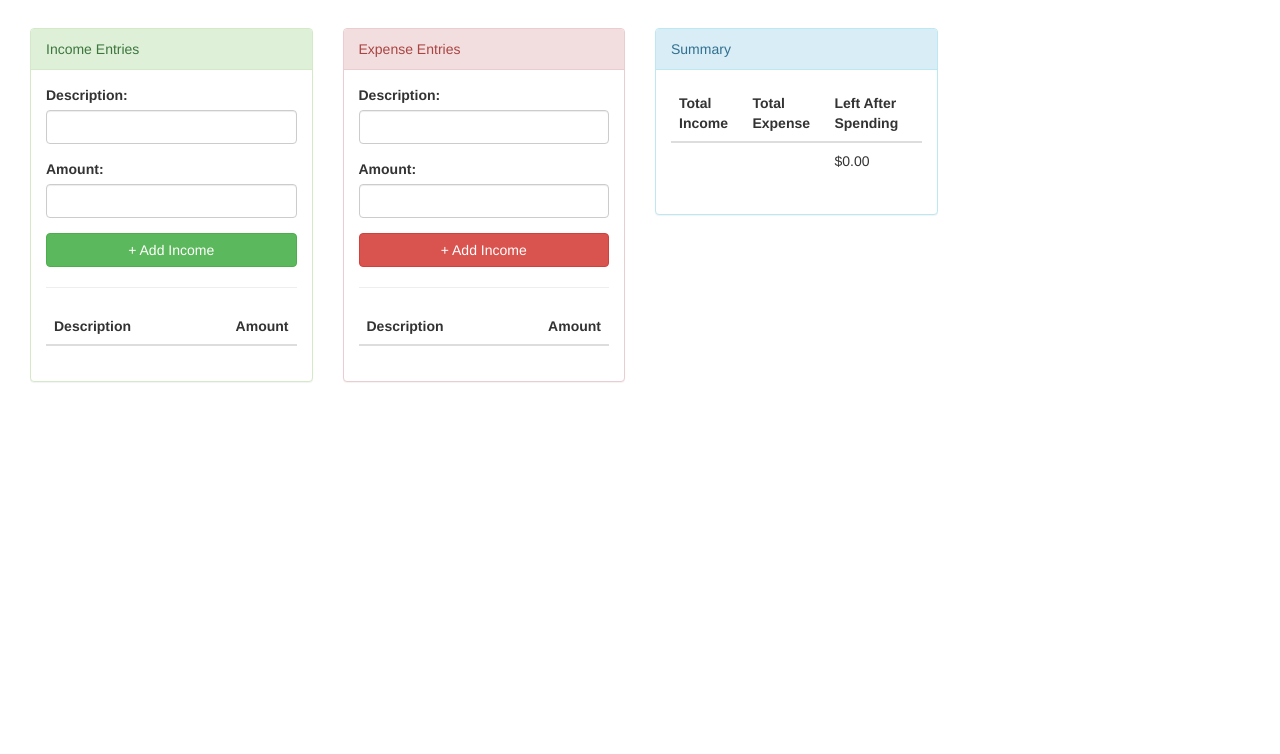
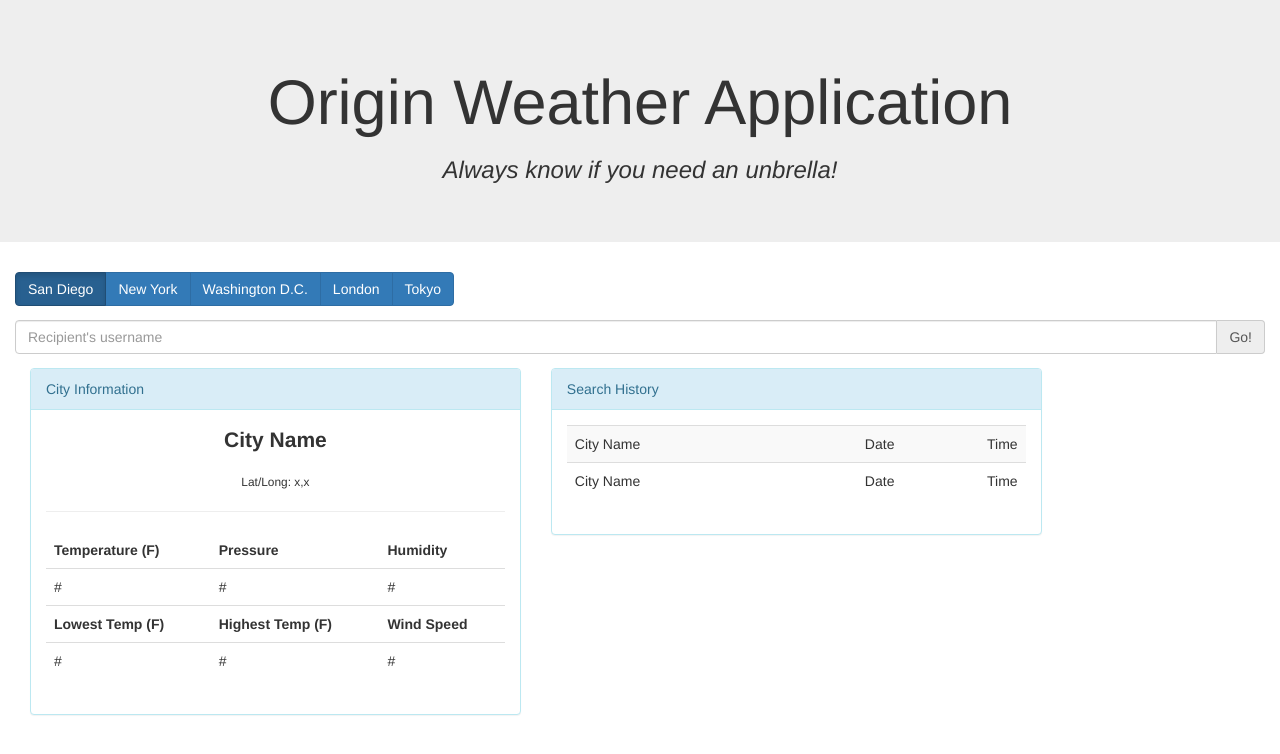
Before and after one commit to skcali/WeatherApp, a website: page index.html in a window 1280 px wide. Drawn offline with nearby package versions, Linux system fonts and the light colour scheme; files that its build step writes are made by us from their sources; a script that the page names is missing.

Commit message:
Template Final

```diff
--- a/app/controller/BudgetTracker.controller.js
+++ /dev/null
@@ -1,28 +0,0 @@
-(function() {
-    'use strict';
-
-    angular
-        .module('BudgetTracker')
-        .controller('BudgetTrackerCtrl', BudgetTrackerCtrl);
-
-    /* @ngInject */
-    function BudgetTrackerCtrl() {
-        var vm = this;
-
-        // Declare empty expense and income arrays
-        vm.addExpense = [];
-        vm.addIncome = [];
-
-        // Function to add another item to the expense array when clicked
-        vm.addExpenseClick = function (name, amount) {
-          vm.addExpense.push(vm.expenseInput);
-          vm.expenseInput = {};
-        };
-
-        // Function to add another item to the income array when clicked
-        vm.addIncomeClick = function (name, amount) {
-          vm.addIncome.push(vm.incomeInput);
-          vm.incomeInput = {};
-        };
-    }
-})();
--- /dev/null
+++ b/app/controller/WeatherApp.controller.js
@@ -0,0 +1,12 @@
+(function() {
+    'use strict';
+
+    angular
+        .module('WeatherApp')
+        .controller('WeatherAppCtrl', WeatherAppCtrl);
+
+    /* @ngInject */
+    function WeatherAppCtrl() {
+
+    }
+})();
--- a/app/module.app.js
+++ b/app/module.app.js
@@ -2,5 +2,5 @@
     'use strict';
 
     angular
-        .module('BudgetTracker', []);
+        .module('WeatherApp', []);
 })();
--- a/index.html
+++ b/index.html
@@ -17,97 +17,95 @@
     <!-- endinject -->
 </head>
 
-<body ng-controller="BudgetTrackerCtrl as btCtrl">
+<body ng-controller="WeatherApp as weatherCtrl">
     <!-- bower:js -->
     <script src="bower_components/angular/angular.js"></script>
     <script src="bower_components/jquery/dist/jquery.js"></script>
     <script src="bower_components/bootstrap/dist/js/bootstrap.js"></script>
     <!-- endbower -->
+    <div class="jumbotron" style="text-align: center;">
+        <h1>Origin Weather Application</h1>
+        <h3 style="font-style: italic">Always know if you need an unbrella!</h3>
+    </div>
     <div class="container-fluid">
-        <div class="col-md-3 top-buffer">
-            <div class="panel panel-success top-buffer">
-                <div class="panel-heading">Income Entries</div>
+        <div class="btn-group" data-toggle="buttons">
+            <label class="btn btn-primary active">
+              <input type="radio" name="options" id="option1" autocomplete="off" checked>San Diego
+            </label>
+            <label class="btn btn-primary">
+              <input type="radio" name="options" id="option2" autocomplete="off">New York
+            </label>
+            <label class="btn btn-primary">
+              <input type="radio" name="options" id="option3" autocomplete="off">Washington D.C.
+            </label>
+            <label class="btn btn-primary">
+              <input type="radio" name="options" id="option3" autocomplete="off">London
+            </label>
+            <label class="btn btn-primary">
+              <input type="radio" name="options" id="option3" autocomplete="off">Tokyo
+            </label>
+        </div>
+        <div class="input-group top-buffer">
+            <input type="text" class="form-control" placeholder="Recipient's username" aria-describedby="basic-addon2">
+            <span class="input-group-addon" id="basic-addon2">Go!</span>
+        </div>
+        <div class="col-md-5 top-buffer margin: auto">
+            <div class="panel panel-info">
+                <div class="panel-heading">City Information</div>
                 <div class="panel-body">
-                    <div class="form-group">
-                        <label>Description:</label>
-                        <input ng-model="btCtrl.incomeInput.name" type="text" class="form-control" />
-                    </div>
-                    <div class="form-group">
-                        <label>Amount:</label>
-                        <input type="number" class="form-control" ng-model="btCtrl.incomeInput.amount" />
-                    </div>
-                    <button type="button" class="btn btn-success btn-block" ng-click="btCtrl.addIncomeClick()">+ Add Income</button>
+                    <p class="text-center lead"><strong>City Name</strong></p>
+                    <p class="text-center small">Lat/Long: x,x</p>
                     <hr>
                     <table class="table">
                         <thead>
                             <tr>
-                                <th>Description</th>
-                                <th class="text-right">Amount</th>
+                                <td><strong>Temperature (F)</strong></td>
+                                <td><strong>Pressure</strong></td>
+                                <td><strong>Humidity</strong></td>
                             </tr>
                         </thead>
                         <tbody>
-                            <tr ng-repeat="income in btCtrl.addIncome">
-                                <td>{{income.name}}</td>
-                                <td class="text-right">{{income.amount | currency}}</td>
-                                <td ng-init="btCtrl.incomeSum = btCtrl.incomeSum + income.amount"></td>
+                            <tr>
+                                <td>#</td>
+                                <td>#</td>
+                                <td>#</td>
+                            </tr>
+                        </tbody>
+                        <thead>
+                            <tr>
+                                <td><strong>Lowest Temp (F)</strong></td>
+                                <td><strong>Highest Temp (F)</strong></td>
+                                <td><strong>Wind Speed</strong></td>
+                            </tr>
+                        </thead>
+                        <tbody>
+                            <tr>
+                                <td>#</td>
+                                <td>#</td>
+                                <td>#</td>
                             </tr>
                         </tbody>
                     </table>
                 </div>
             </div>
         </div>
-        <div class="col-md-3 top-buffer">
-            <div class="panel panel-danger top-buffer">
-                <div class="panel-heading">Expense Entries</div>
+        <div class="col-md-5 top-buffer margin: auto">
+            <div class="panel panel-info">
+                <div class="panel-heading">Search History</div>
                 <div class="panel-body">
-                    <div class="form-group">
-                        <label>Description:</label>
-                        <input ng-model="btCtrl.expenseInput.name" type="text" class="form-control" />
-                    </div>
-                    <div class="form-group">
-                        <label>Amount:</label>
-                        <input type="number" class="form-control" ng-model="btCtrl.expenseInput.amount" />
-                    </div>
-                    <button type="button" class="btn btn-danger btn-block" ng-click="btCtrl.addExpenseClick()">+ Add Income</button>
-                    <hr>
-                    <table class="table">
-                        <thead>
+                    <table class="table table-striped">
+                        <tbody>
                             <tr>
-                                <th>Description</th>
-                                <th class="text-right">Amount</th>
+                                <td>City Name</td>
+                                <td class="text-right">Date</td>
+                                <td class="text-right">Time</td>
                             </tr>
-                        </thead>
-                        <tbody>
-                            <tr ng-repeat="expense in btCtrl.addExpense">
-                                <td>{{expense.name}}</td>
-                                <td class="text-right">{{expense.amount | currency}}</td>
-                                <td ng-init="btCtrl.expenseSum = btCtrl.expenseSum + expense.amount"></td>
+                            <tr>
+                                <td>City Name</td>
+                                <td class="text-right">Date</td>
+                                <td class="text-right">Time</td>
                             </tr>
                         </tbody>
-                    </table>
-                </div>
-            </div>
-        </div>
-        <div class="col-md-3 top-buffer">
-            <div class="panel panel-info top-buffer">
-                <div class="panel-heading">Summary</div>
-                <div class="panel-body">
-                    <table class="table">
-                        <thead>
-                            <tr>
-                                <th>Total Income</th>
-                                <th>Total Expense</th>
-                                <th>Left After Spending</th>
-                            </tr>
-                        </thead>
-                        <tbody>
-                            <tr>
-                                <td>{{btCtrl.incomeSum | currency}}</td>
-                                <td>{{btCtrl.expenseSum | currency}}</td>
-                                <td>{{btCtrl.incomeSum - btCtrl.expenseSum | currency}}</td>
-                            </tr>
-                        </tbody>
-                    </table>
                 </div>
             </div>
         </div>
@@ -118,7 +116,7 @@
     <script src="https://ajax.googleapis.com/ajax/libs/angularjs/1.6.2/angular.min.js"></script>
     <!-- inject:js -->
     <script src="app/module.app.js"></script>
-    <script src="app/controller/BudgetTracker.controller.js"></script>
+    <script src="app/controller/WeatherApp.controller.js"></script>
     <!-- endinject -->
 </body>
 
```
